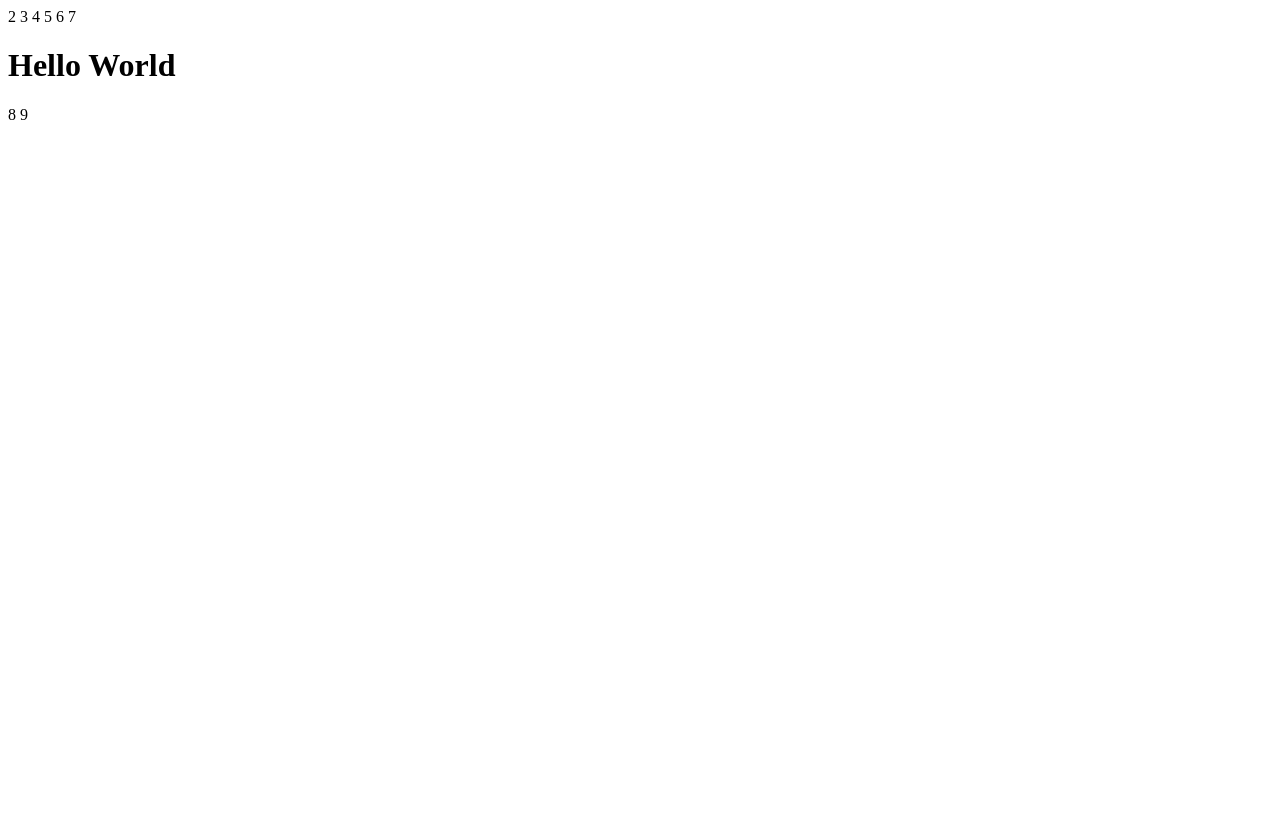
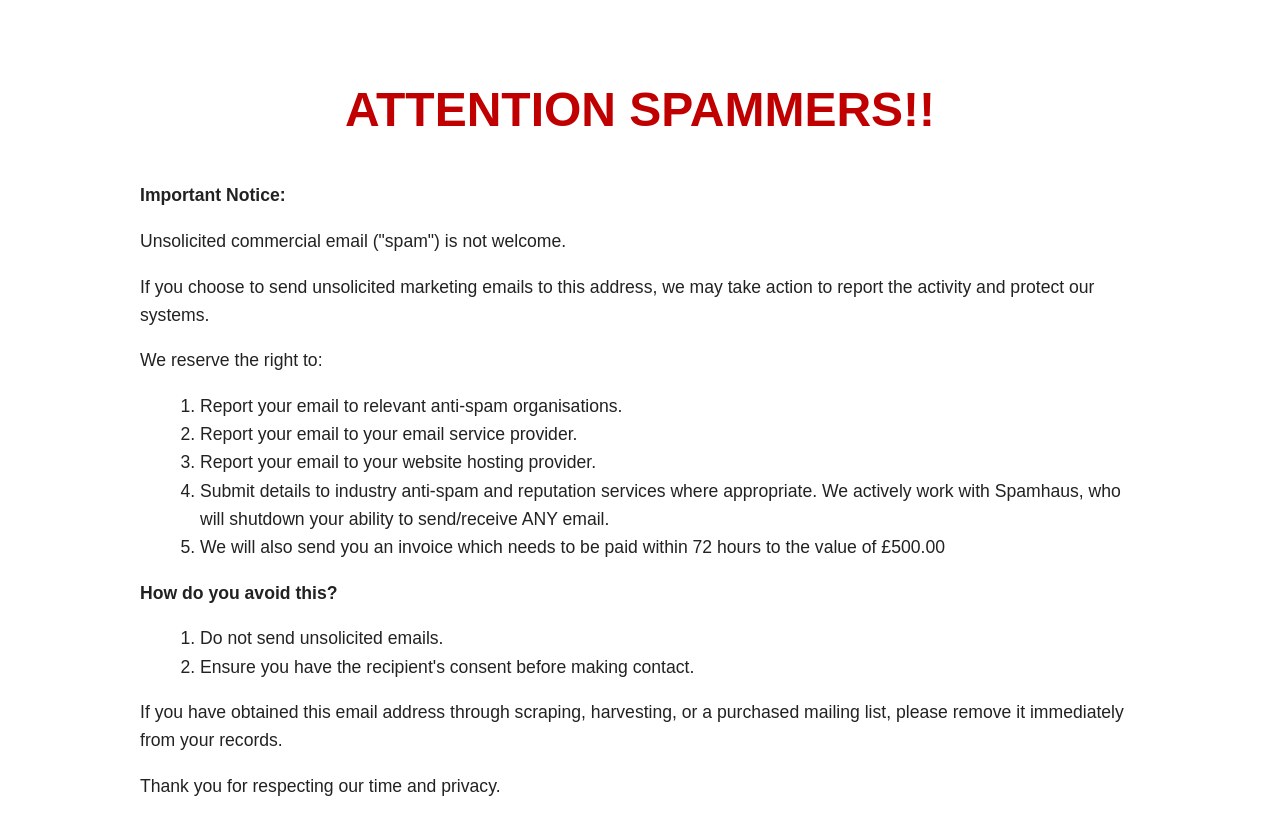
Before and after one commit to ediblestone3738/thebrewers, a plain HTML site: page index.html in a window 1280 px wide. Before the commit the page ends 800 px from the top, so only its background shows below. Drawn offline with Linux system fonts and the light colour scheme.

Commit message:
Update index.html

```diff
--- a/index.html
+++ b/index.html
@@ -1,17 +1,86 @@
 <!DOCTYPE html>
-2
-<html>
-3
+<html lang="en">
 <head>
-4
-<title>My Website</title>
-5
+<meta charset="UTF-8">
+<meta name="viewport" content="width=device-width, initial-scale=1.0">
+<title>Anti-Spam Notice</title>
+
+<style>
+body {
+    font-family: Arial, sans-serif;
+    max-width: 1000px;
+    margin: 0 auto;
+    padding: 40px;
+    line-height: 1.6;
+    background: #ffffff;
+    color: #222;
+}
+
+h1 {
+    text-align: center;
+    color: #c00000;
+    font-size: 3em;
+}
+
+.content {
+    text-align: left;
+    font-size: 1.1em;
+}
+
+ol {
+    margin-left: 20px;
+}
+
+.notice {
+    font-weight: bold;
+}
+</style>
 </head>
-6
+
 <body>
-7
-<h1>Hello World</h1>
-8
+
+<h1>ATTENTION SPAMMERS!!</h1>
+
+<div class="content">
+
+<p class="notice">Important Notice:</p>
+
+<p>
+Unsolicited commercial email ("spam") is not welcome.
+</p>
+
+<p>
+If you choose to send unsolicited marketing emails to this address, we may take action to report the activity and protect our systems.
+</p>
+
+<p>
+We reserve the right to:
+</p>
+
+<ol>
+<li>Report your email to relevant anti-spam organisations.</li>
+<li>Report your email to your email service provider.</li>
+<li>Report your email to your website hosting provider.</li>
+<li>Submit details to industry anti-spam and reputation services where appropriate. We actively work with Spamhaus, who will shutdown your ability to send/receive ANY email.</li>
+<li> We will also send you an invoice which needs to be paid within 72 hours to the value of £500.00
+</ol>
+
+<p><strong>How do you avoid this?</strong></p>
+
+<ol>
+<li>Do not send unsolicited emails.</li>
+<li>Ensure you have the recipient's consent before making contact.</li>
+</ol>
+
+<p>
+If you have obtained this email address through scraping, harvesting, or a purchased mailing list, please remove it immediately from your records.
+</p>
+
+<p>
+Thank you for respecting our time and privacy.
+</p>
+
+</div>
+
 </body>
-9
 </html>
```
